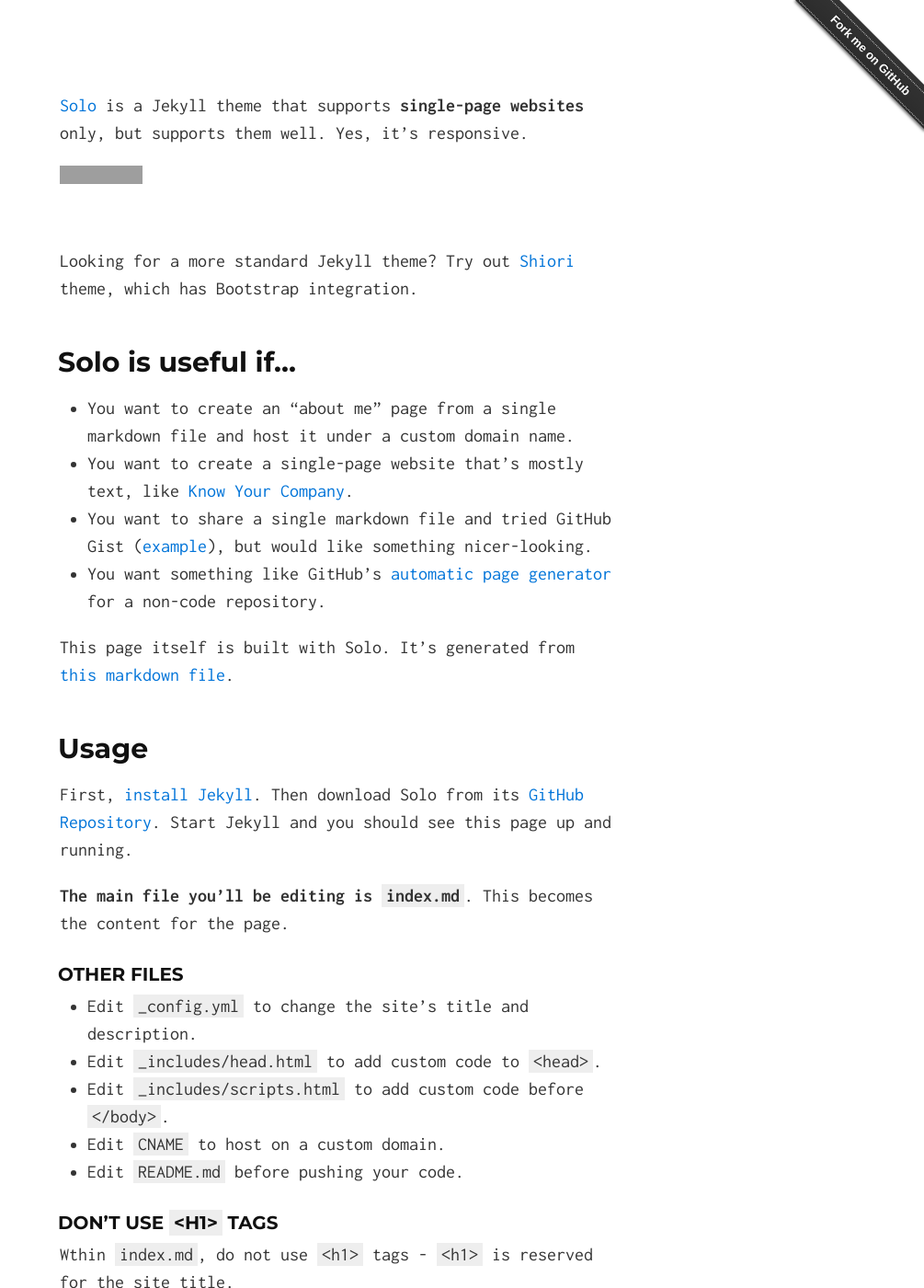
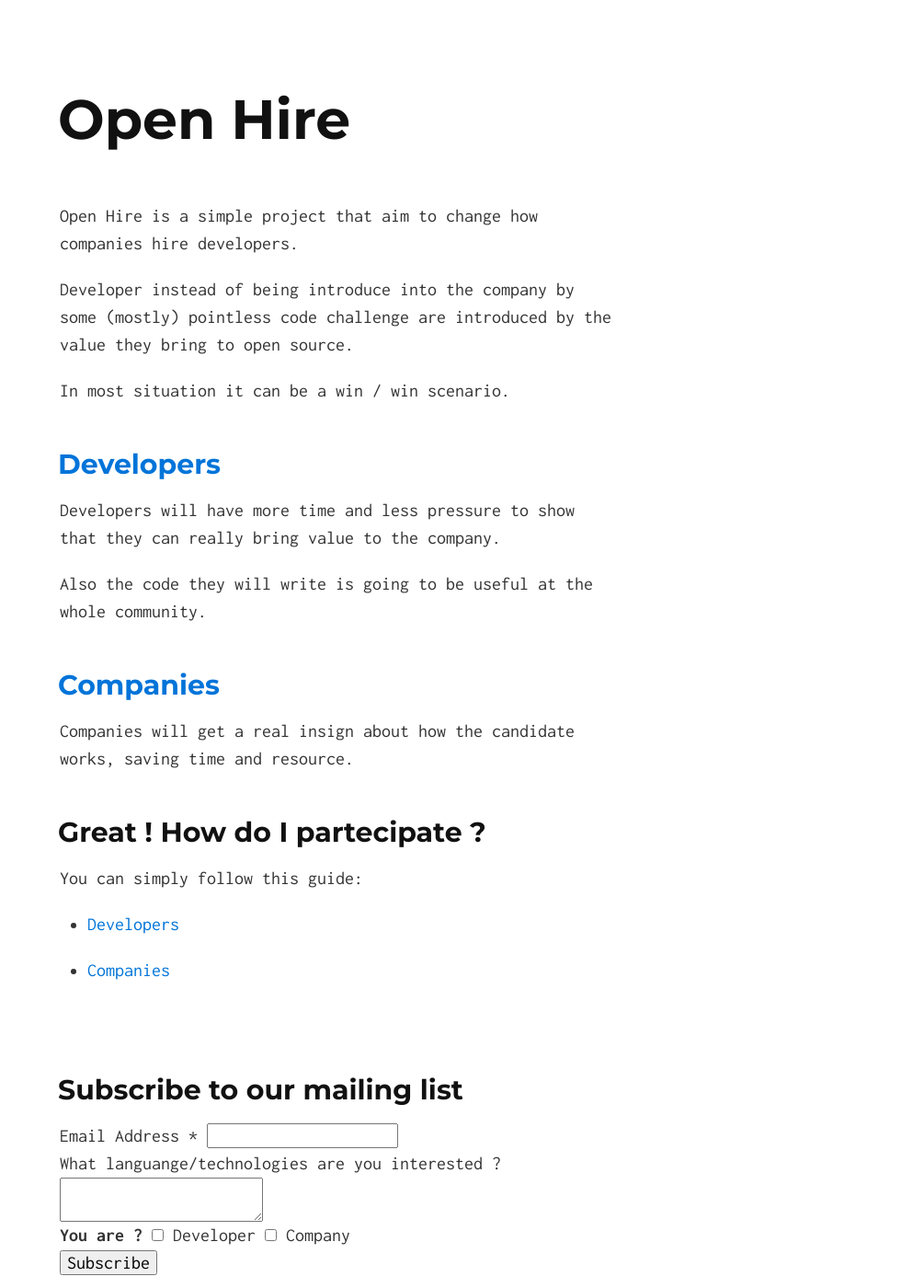
Before and after one commit to siscia/easy-hire, a Jekyll site: the page built from index.md, in a window 1280 px wide and 1400 px high. Shown: the whole window at 92% size, without its empty margins (275-1280 px from the left). Built offline with Jekyll 4.4.1, drawn with Linux system fonts in a browser that asks for light colours; comment, search, counter and statistics services are not loaded; some of the changed text lies outside the part shown; grey boxes are pictures that could not be loaded.

Commit message:
alright, good now

```diff
--- a/_layouts/default.html
+++ b/_layouts/default.html
@@ -5,7 +5,7 @@
   <meta http-equiv="X-UA-Compatible" content="IE=edge">
   <meta name="description" content="{{ site.description }}">
   <meta name="viewport" content="width=device-width, initial-scale=1.0">
-  <title>{{ site.title }}</title>
+  <title>{{ page.title }}</title>
   <link href='//fonts.googleapis.com/css?family=Roboto:400,400italic,700' rel='stylesheet' type='text/css'>
   <link rel="stylesheet" href="css/normalize.css">
   <link rel="stylesheet" href="css/syntax.css">
@@ -14,8 +14,48 @@
 </head>
 <body>
   <div class="container">
-    <h1><a href="./">{{ site.tag_text }}</a></h1>
+    <h1><a href="./">{{ page.title }}</a></h1>
     {{ content }}
+	<br>
+
+
+	<!-- Begin MailChimp Signup Form -->
+	<link href="//cdn-images.mailchimp.com/embedcode/classic-081711.css" rel="stylesheet" type="text/css">
+	<div id="mc_embed_signup">
+	<form action="//rhcloud.us5.list-manage.com/subscribe/post?u=2c818251de1f8592ef01e8ad0&amp;id=eb295d1517" method="post" id="mc-embedded-subscribe-form" name="mc-embedded-subscribe-form" class="validate" target="_blank" novalidate>
+    	<div id="mc_embed_signup_scroll">
+		<h2>Subscribe to our mailing list</h2>
+	<div class="mc-field-group">
+		<label for="mce-EMAIL">Email Address  <span class="asterisk">*</span> </label>
+		<input type="email" value="" name="EMAIL" class="required email" id="mce-EMAIL">
+	</div>
+	<div class="mc-field-group">
+		<label for="mce-MMERGE1">What languange/technologies are you interested ? </label>
+		<textarea type="textarea" value="" name="MMERGE1" class="" id="mce-MMERGE1"></textarea>
+	</div>
+	<div class="mc-field-group input-group">
+    		<strong>You are ? </strong>
+
+		<input type="checkbox" value="1" name="group[11533][1]" id="mce-group[11533]-11533-0">
+		<label for="mce-group[11533]-11533-0">Developer</label>
+
+		<input type="checkbox" value="2" name="group[11533][2]" id="mce-group[11533]-11533-1">
+		<label for="mce-group[11533]-11533-1">Company</label>
+
+	</div>
+	<div id="mce-responses" class="clear">
+		<div class="response" id="mce-error-response" style="display:none"></div>
+		<div class="response" id="mce-success-response" style="display:none"></div>
+	</div>    <!-- real people should not fill this in and expect good things - do not remove this or risk form bot signups-->
+    <div style="position: absolute; left: -5000px;"><input type="text" name="b_2c818251de1f8592ef01e8ad0_eb295d1517" tabindex="-1" value=""></div>
+    <div class="clear"><input type="submit" value="Subscribe" name="subscribe" id="mc-embedded-subscribe" class="button"></div>
+    </div>
+</form>
+</div>
+
+<!--End mc_embed_signup-->
+
+
   </div>
 {% include scripts.html %}
 </body>
--- a/index.md
+++ b/index.md
@@ -1,63 +1,31 @@
 ---
 layout: default
+title: Open Hire
 ---
 
-[Solo](http://solo.chibi.io) is a Jekyll theme that supports **single-page websites** only, but supports them well. Yes, it's responsive.
+Open Hire is a simple project that aim to change how companies hire developers.
 
-<iframe src="http://ghbtns.com/github-btn.html?user=chibicode&amp;repo=solo&amp;type=watch&amp;count=true&amp;size=large"
-  allowtransparency="true" frameborder="0" scrolling="0" width="170" height="30"></iframe><br/>
+Developer instead of being introduce into the company by some (mostly) pointless code challenge are introduced by the value they bring to open source.
 
-Looking for a more standard Jekyll theme? Try out [Shiori](http://github.com/ellekasai/shiori) theme, which has Bootstrap integration.
+In most situation it can be a win / win scenario.
 
-## Solo is useful if...
+## [Developers][dev]
 
-* You want to create an "about me" page from a single markdown file and host it under a custom domain name.
-* You want to create a single-page website that's mostly text, like [Know Your Company](https://knowyourcompany.com/).
-* You want to share a single markdown file and tried GitHub Gist ([example](https://gist.github.com/dypsilon/5819504)), but would like something nicer-looking.
-* You want something like GitHub's [automatic page generator](http://pages.github.com/) for a non-code repository.
+Developers will have more time and less pressure to show that they can really bring value to the company.
 
-This page itself is built with Solo. It's generated from [this markdown file](https://github.com/chibicode/solo/blob/gh-pages/_includes/index.md).
+Also the code they will write is going to be useful at the whole community.
 
-## Usage
+## [Companies][com]
 
-First, [install Jekyll](http://jekyllrb.com/docs/installation/). Then download Solo from its [GitHub Repository](https://github.com/chibicode/solo). Start Jekyll and you should see this page up and running.
+Companies will get a real insign about how the candidate works, saving time and resource.
 
-**The main file you'll be editing is `index.md`**. This becomes the content for the page.
+## Great ! How do I partecipate ?
 
-### Other Files
+You can simply follow this guide:
 
-* Edit `_config.yml` to change the site's title and description.
-* Edit `_includes/head.html` to add custom code to `<head>`.
-* Edit `_includes/scripts.html` to add custom code before `</body>`.
-* Edit `CNAME` to host on a custom domain.
-* Edit `README.md` before pushing your code.
++ [Developers][dev]
 
-### Don't use `<h1>` tags
++ [Companies][com]
 
-Wthin `index.md`, do not use `<h1>` tags - `<h1>` is reserved for the site title.
-
-### Supported Tags
-
-Solo supports lists, `<hr>`s, `<table>`s,
-
-> blockquotes, and...
-
-~~~html
-<pre>code blocks with syntax highlighting.</pre>
-~~~
-
-### Keep Solo up to date
-
-Instead of downloading, you can [fork Solo](https://github.com/chibicode/solo/fork) and use the "upstream" strategy described on [this page](https://help.github.com/articles/fork-a-repo) to keep Solo up to date.
-
-## Author
-
-Shu Uesugi ([Twitter](http://twitter.com/chibicode)/[GitHub](http://github.com/chibicode)/[G+](https://plus.google.com/110325199858284431541?rel=author)).
-
-![Shu Uesugi](http://www.gravatar.com/avatar/b868d84bbe2ed30ec45c9253e1c1cefe.jpg?s=200)
-
-### License
-
-[MIT License](http://chibicode.mit-license.org/)
-
-<div class="github-fork-ribbon-wrapper right fixed" style="width: 150px;height: 150px;position: fixed;overflow: hidden;top: 0;z-index: 9999;pointer-events: none;right: 0;"><div class="github-fork-ribbon" style="position: absolute;padding: 2px 0;background-color: #333;background-image: linear-gradient(to bottom, rgba(0, 0, 0, 0), rgba(0, 0, 0, 0.15));-webkit-box-shadow: 0 2px 3px 0 rgba(0, 0, 0, 0.5);-moz-box-shadow: 0 2px 3px 0 rgba(0, 0, 0, 0.5);box-shadow: 0 2px 3px 0 rgba(0, 0, 0, 0.5);z-index: 9999;pointer-events: auto;top: 42px;right: -43px;-webkit-transform: rotate(45deg);-moz-transform: rotate(45deg);-ms-transform: rotate(45deg);-o-transform: rotate(45deg);transform: rotate(45deg);"><a href="https://github.com/chibicode/solo" style="font: 700 13px &quot;Helvetica Neue&quot;, Helvetica, Arial, sans-serif;color: #fff;text-decoration: none;text-shadow: 0 -1px rgba(0, 0, 0, 0.5);text-align: center;width: 200px;line-height: 20px;display: inline-block;padding: 2px 0;border-width: 1px 0;border-style: dotted;border-color: rgba(255, 255, 255, 0.7);">Fork me on GitHub</a></div></div>
+[dev]: developers.html
+[com]: company.html
```
Also changed, not shown: company.md (+1 -0 lines), developers.md (+7 -6 lines).
